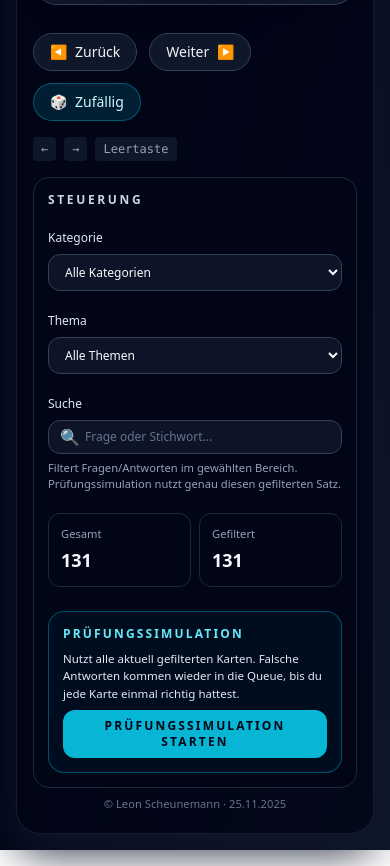
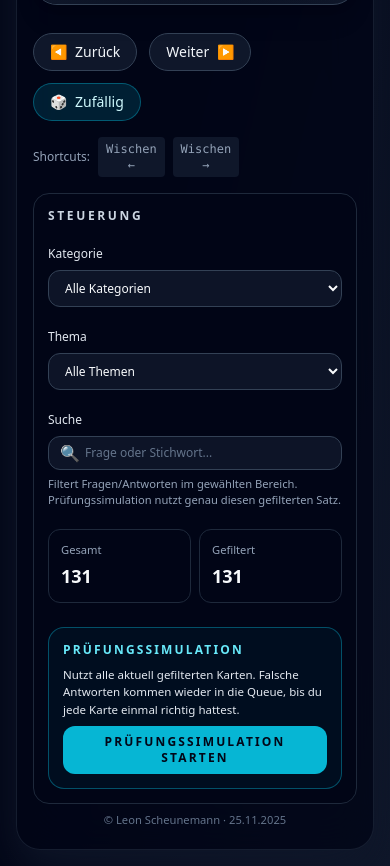
Before and after one commit to Scheune10-coding/Rechnerarchitektur-Fragenkatalog, a plain HTML site: page index.html in a window 390 px wide. Shown: the part 820-1686 px from the top of the page. Drawn offline with nearby package versions, Linux system fonts and the light colour scheme.

Commit message:
[FIX] shortcut instructions

```diff
--- a/index.html
+++ b/index.html
@@ -153,10 +153,10 @@
             </div>
 
             <div class="flex flex-wrap items-center gap-2 text-xs text-slate-400">
-              <span class="hidden sm:inline">Shortcuts:</span>
-              <code class="rounded bg-slate-900 px-2 py-1">←</code>
-              <code class="rounded bg-slate-900 px-2 py-1">→</code>
-              <code class="rounded bg-slate-900 px-2 py-1">Leertaste</code>
+              <span class="inline">Shortcuts:</span>
+              <code class="rounded bg-slate-900 px-2 py-1"><p class="sm:hidden">Wischen</p>←</code>
+              <code class="rounded bg-slate-900 px-2 py-1"><p class="sm:hidden">Wischen</p>→</code>
+              <code class="rounded bg-slate-900 px-2 py-1 hidden sm:block">Leertaste</code>
             </div>
           </div>
 
```
